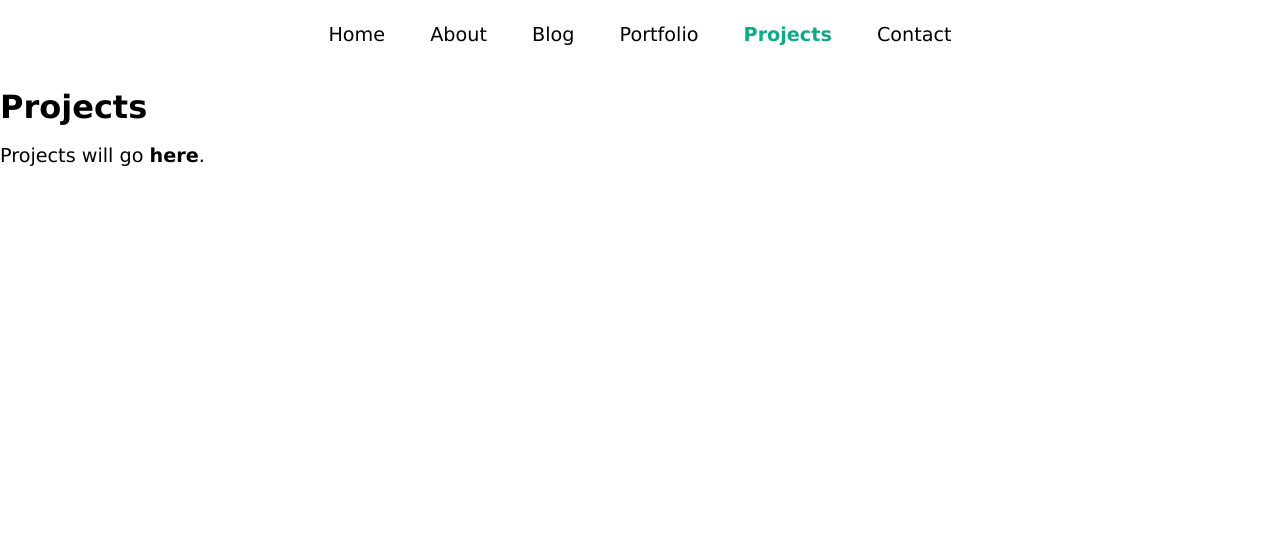
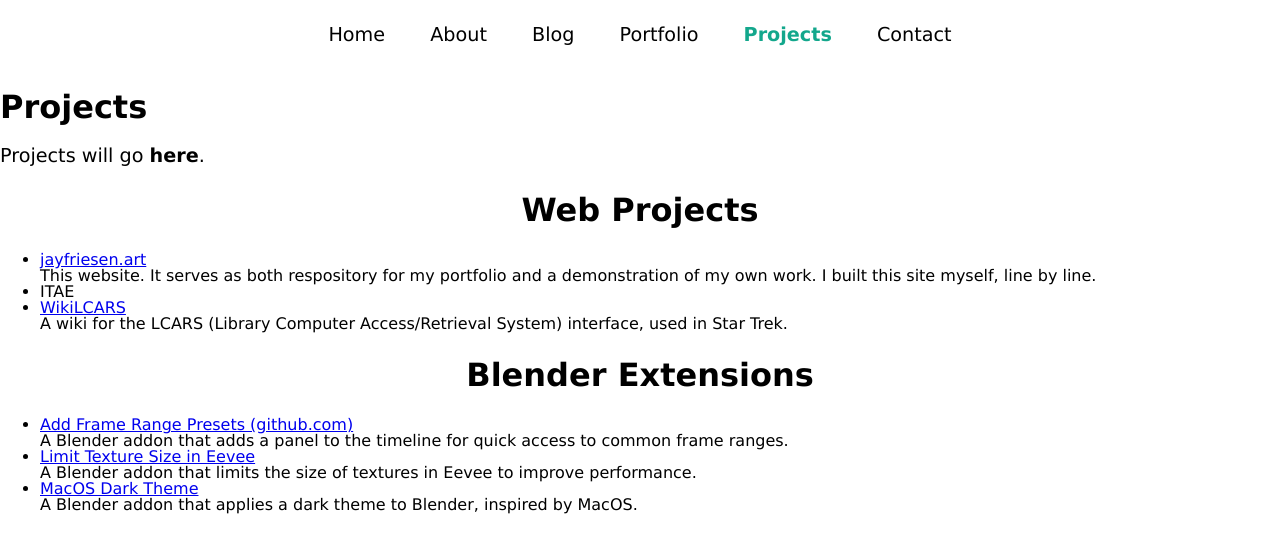
Before and after one commit to stoatsnhoney/stoatsnhoney.github.io, a Jekyll site: the page built from projects.html, in a window 1280 px wide. Shown: the top 553 px of the page. Built offline with Jekyll 4.4.1, drawn with Linux system fonts in a browser that asks for light colours; some web fonts are replaced.

Commit message:
Update about section and expand projects list
Revised the 'About' section in index.html for clarity and detail. Expanded projects.html to include detailed lists of web and Blender projects. Removed test.html, which contained an image gallery and related styles.

```diff
--- a/index.html
+++ b/index.html
@@ -9,6 +9,6 @@ title: Home
 </header>
 
 <div>
-  <h2>About Me</h2>
-  <p>I'm Jay Friesen, an artist from California.<br>I have a degree in screenwriting.</p>
+  <h2>About</h2>
+  <p>I'm Jay Friesen, an artist from California. I've spent my life storytelling through art, though many different mediums.</p>
 </div>
--- a/projects.html
+++ b/projects.html
@@ -4,3 +4,24 @@ title: Projects
 ---
 <h1>Projects</h1>
 <p>Projects will go <strong>here</strong>.</p>
+
+<h2>Web Projects</h2>
+
+<ul>
+    <li><a href="jayfriesen.art">jayfriesen.art</a>
+        <br>This website. It serves as both respository for my portfolio and a demonstration of my own work. I built this site myself, line by line.</li>
+    <li>ITAE</li>
+    <li><a href="https://github.com/stoatsnhoney/WikiLCARS">WikiLCARS</a>
+        <br>A wiki for the LCARS (Library Computer Access/Retrieval System) interface, used in Star Trek.</li>
+</ul>
+
+<h2>Blender Extensions</h2>
+
+<ul>
+    <li><a href="https://github.com/stoatsnhoney/add-frame-range-presets-blender-addon">Add Frame Range Presets (github.com)</a>
+        <br>A Blender addon that adds a panel to the timeline for quick access to common frame ranges.</li>
+    <li><a href="https://github.com/stoatsnhoney/limit_texture_size_in_eevee_blender_addon">Limit Texture Size in Eevee</a>
+        <br>A Blender addon that limits the size of textures in Eevee to improve performance.</li>
+    <li><a href="https://github.com/stoatsnhoney/MacOS-Dark-Theme">MacOS Dark Theme</a>
+        <br>A Blender addon that applies a dark theme to Blender, inspired by MacOS.</li>
+</ul>
```
Also changed, not shown: test.html (deleted, +0 -55 lines).
